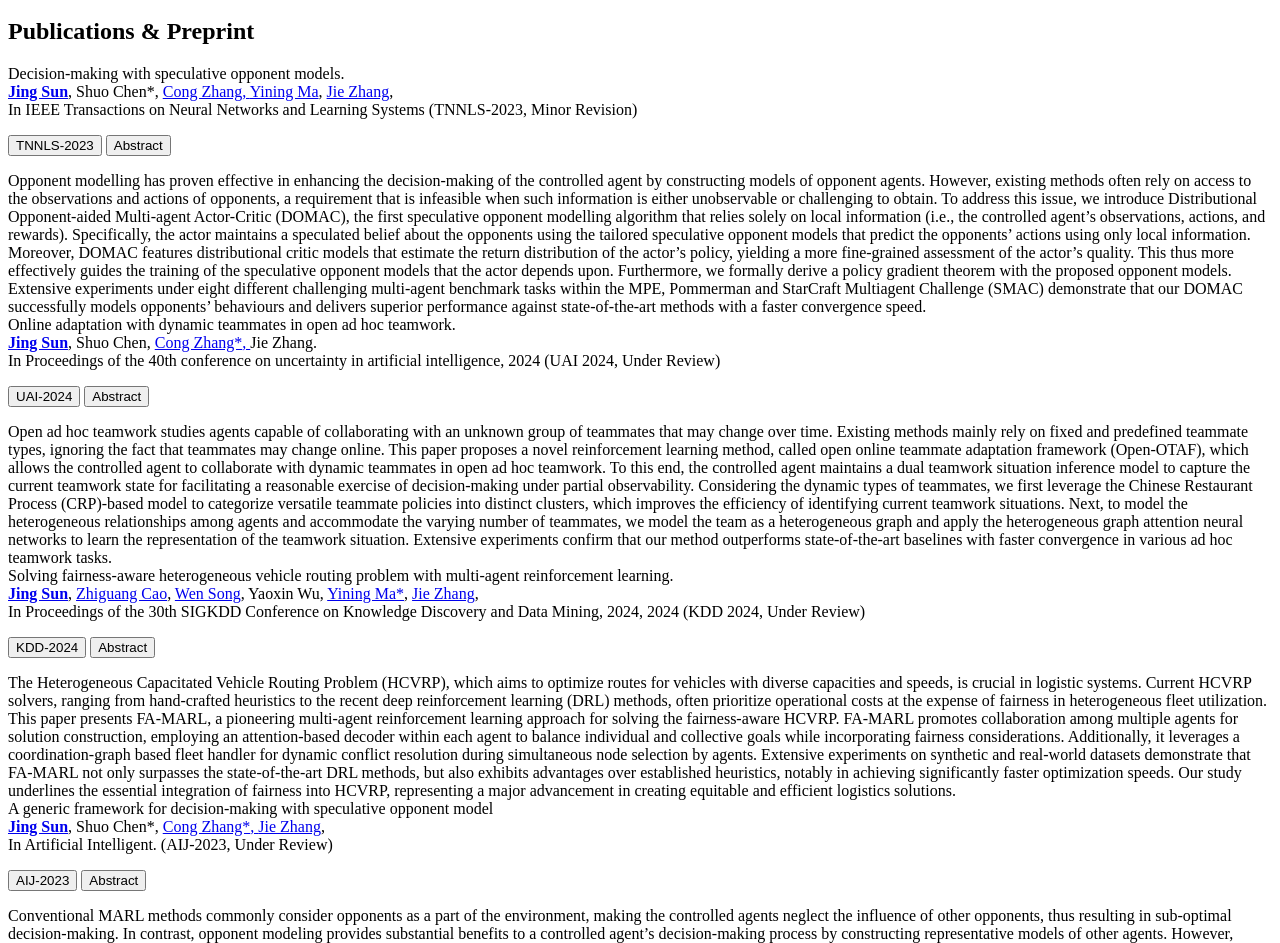
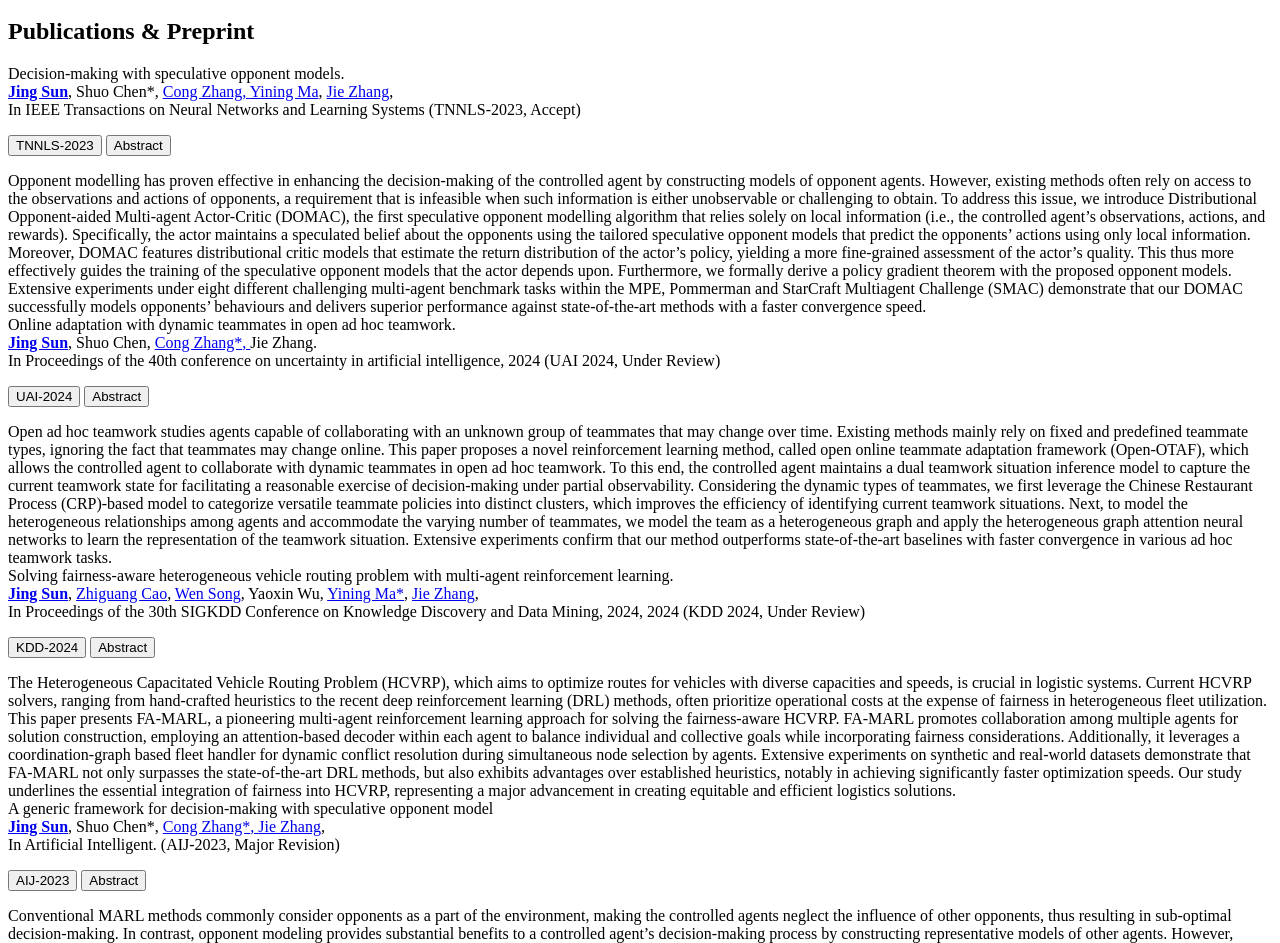
Before and after one commit to sunjing1102628/sunjing1102628.github.io, a Jekyll site: the page index.html, which Jekyll copies as it is, in a window 1280 px wide and 1400 px high, scrolled down 1827 px. Shown: the part 159-1102 px from the top of the window. Built offline with Jekyll 4.4.1, drawn with Linux system fonts in a browser that asks for light colours; nearby versions of some CDN libraries; comment, search, counter and statistics services are not loaded; a style sheet for code colours, icons or effects is not loaded.

Commit message:
genenral_update

```diff
--- a/index.html
+++ b/index.html
@@ -627,7 +627,7 @@ I use DRL techniques to improve the computation speed and obtain a more accurate
                         <div class="article-metadata">
                             <div class="article-metadata">
                                 <span>In IEEE
-                                    Transactions on Neural Networks and Learning Systems (TNNLS-2023, Minor Revision)</span>
+                                    Transactions on Neural Networks and Learning Systems (TNNLS-2023, Accept)</span>
                             </div>
 
                             <p>
@@ -719,7 +719,6 @@ I use DRL techniques to improve the computation speed and obtain a more accurate
 
                 </div>
 
-
                 <div class="view-list-item">
                     Solving fairness-aware heterogeneous vehicle routing problem with multi-agent reinforcement learning.
 
@@ -794,7 +793,7 @@ I use DRL techniques to improve the computation speed and obtain a more accurate
 
                         <div class="article-metadata">
                             <div class="article-metadata">
-                                <span>In Artificial Intelligent. (AIJ-2023, Under Review)</span>
+                                <span>In Artificial Intelligent. (AIJ-2023, Major Revision)</span>
                             </div>
 
                             <p>
```
Also changed, not shown: 2 other files.
